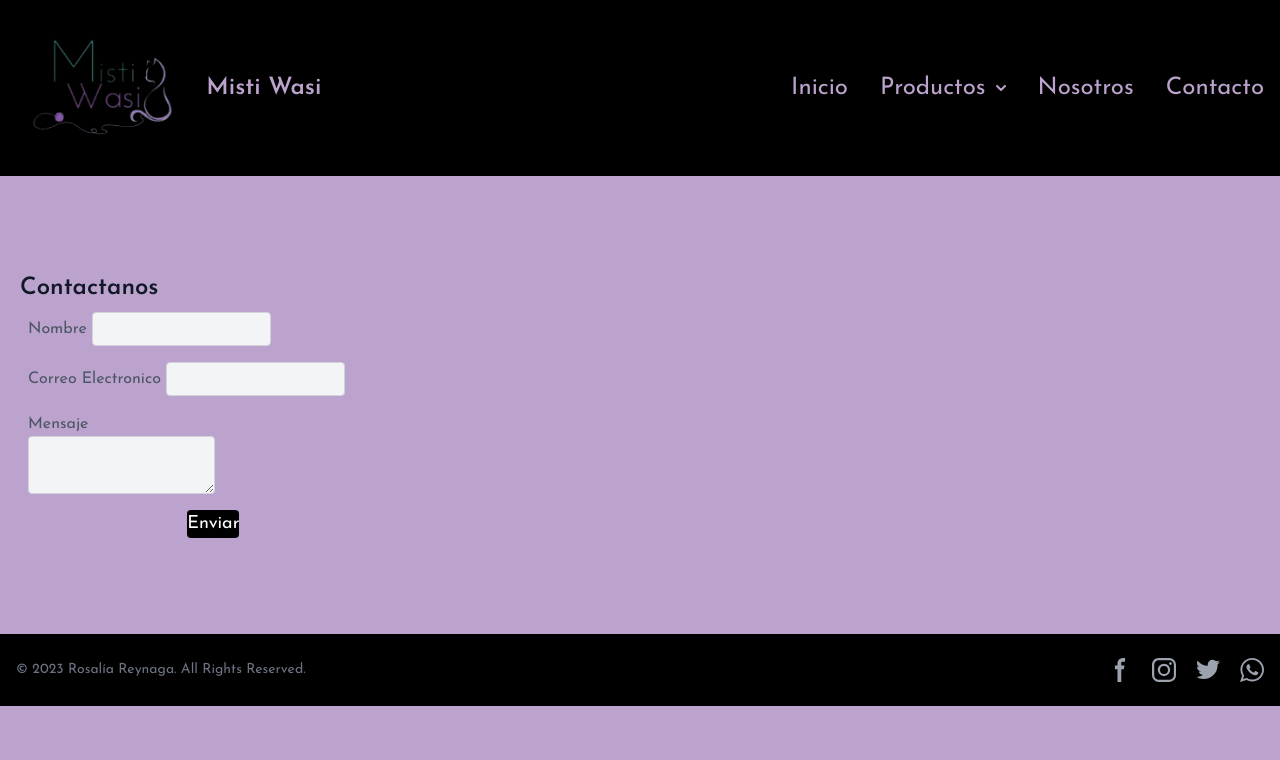
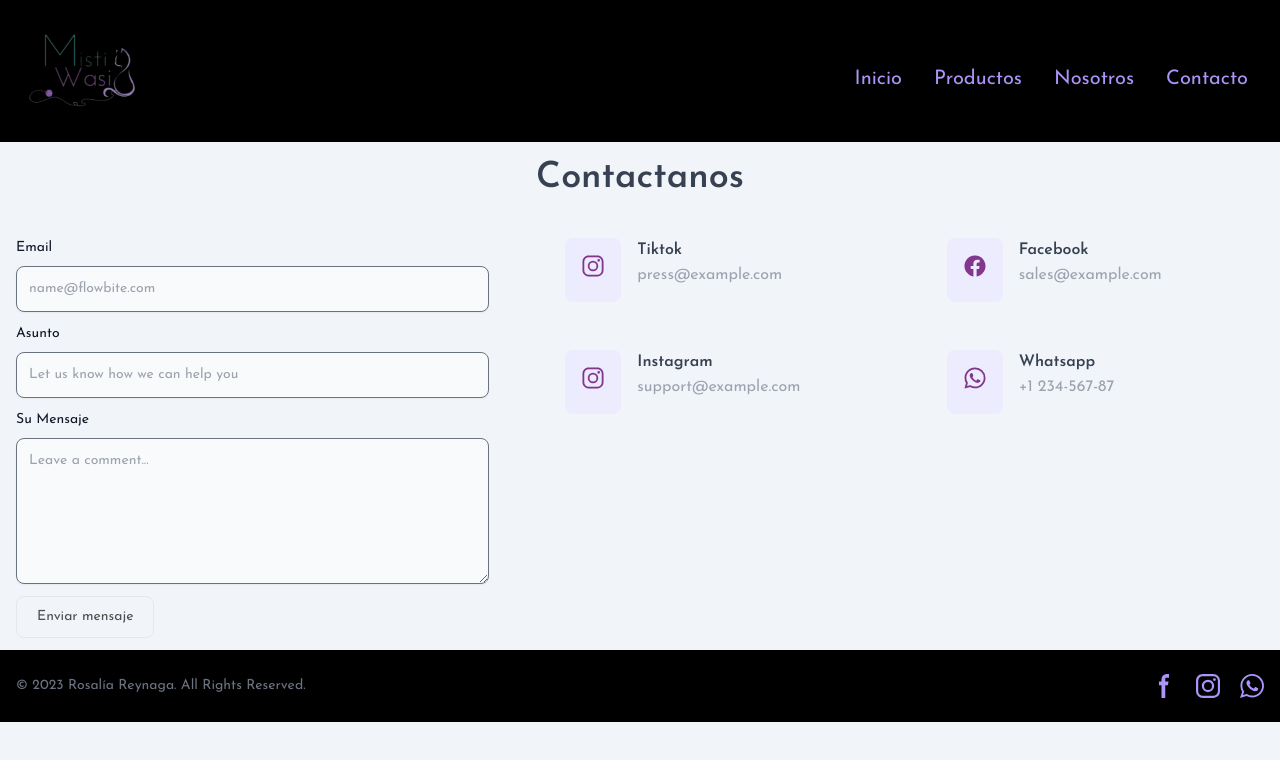
Before and after one commit to RRosalia22/MistiWasiPage, a website: page contacto.html in a window 1280 px wide. Drawn offline with nearby package versions, Linux system fonts and the light colour scheme.

Commit message:
Style(contactos): pagina completa

```diff
--- a/contacto.html
+++ b/contacto.html
@@ -1,143 +1,215 @@
 <!DOCTYPE html>
 <html lang="es">
+
 <head>
     <meta charset="UTF-8">
     <meta name="viewport" content="width=device-width, initial-scale=1.0">
-    <title>Contacto</title>
-    <link rel="stylesheet" href="./dist/output.css">
+    <title>Contactanos | Misti Wasi</title>
+    <link rel="stylesheet" href="https://cdn.jsdelivr.net/npm/tw-elements/dist/css/tw-elements.min.css" />
+    <link href="https://cdnjs.cloudflare.com/ajax/libs/flowbite/1.8.1/flowbite.min.css" rel="stylesheet" />
+
+    <!--iconos
+    <link rel="stylesheet" href="path/to/font-awesome/css/font-awesome.min.css"> -->
+    <link href='https://unpkg.com/css.gg@2.0.0/icons/css/instagram.css' rel='stylesheet'>
+    <link href="./dist/output.css" rel="stylesheet">
+
 </head>
-<body class="bg-lilac font-josefin">
-    <nav class="bg-black text-lilac">
-        <div class="max-w-screen-xl flex flex-wrap items-center justify-between mx-auto p-4">
-            <a href="index.html" class="flex items-center">
-                <img src="src/img/logoMW2.png" class="w-1/3 h-22 mr-3" alt="Logo" />
-                <span class="self-center text-2xl font-semibold whitespace-nowrap">Misti Wasi</span>
+
+<body class="font-josefin bg-slate-100">
+    <!--Main Navigation-->
+    <header>
+        <nav class="
+          flex flex-wrap
+          items-center
+          justify-between
+          w-full
+          py-4
+          md:py-0
+          px-4
+          text-lg text-purple-400
+          bg-black">
+            <div>
+                <a href="index.html">
+                    <img src="src/img/logoMW2.png" alt="" class="w-1/3">
                 </a>
-          <button data-collapse-toggle="navbar-dropdown" type="button"
-            class="inline-flex items-center p-2 w-10 h-10 justify-center text-sm text-gray-500 rounded-lg md:hidden hover:bg-gray-100 focus:outline-none focus:ring-2 focus:ring-gray-200"
-            aria-controls="navbar-dropdown" aria-expanded="false">
-            <span class="sr-only">Open main menu</span>
-            <svg class="w-5 h-5" aria-hidden="true" xmlns="http://www.w3.org/2000/svg" fill="none" viewBox="0 0 17 14">
-              <path stroke="currentColor" stroke-linecap="round" stroke-linejoin="round" stroke-width="2"
-                d="M1 1h15M1 7h15M1 13h15" />
+            </div>
+
+            <svg xmlns="http://www.w3.org/2000/svg" id="menu-button" class="h-6 w-6 cursor-pointer md:hidden block "
+                fill="none" viewBox="0 0 24 24" stroke="currentColor">
+                <path stroke-linecap="round" stroke-linejoin="round" stroke-width="2" d="M4 6h16M4 12h16M4 18h16" />
             </svg>
-          </button>
-          <div class="hidden w-full md:block md:w-auto text-2xl" id="navbar-dropdown">
-            <ul
-              class="flex flex-col font-medium p-4 md:p-0 mt-4 border rounded-lg bg-black md:flex-row md:space-x-8 md:mt-0 md:border-0 ">
+
+            <div class="hidden w-full md:flex md:items-center md:w-auto" id="menu">
+                <ul class="
+              pt-4
+              text-xl text-slate-100
+              md:flex
+              md:justify-between
+              md:pt-0">
                     <li>
-                <a href="index.html"
-                  class="block py-2 pl-3 pr-4rounded md:bg-transparent md:text-lilac md:p-0 md:dark:bg-transparent hover:text-purple-mag"
-                  aria-current="page">Inicio</a>
+                        <a class="md:p-4 py-2 block hover:text-purple-700" href="index.html">Inicio</a>
                     </li>
                     <li>
-                <button id="dropdownNavbarLink" data-dropdown-toggle="dropdownNavbar"
-                  class="flex items-center justify-between w-full py-2 pl-3 pr-4 text-lilac rounded hover:text-purple-mag md:hover:bg-transparent md:border-0  md:p-0 md:w-auto
-                   ">Productos
-                  <svg class="w-2.5 h-2.5 ml-2.5" aria-hidden="true" xmlns="http://www.w3.org/2000/svg" fill="none"
-                    viewBox="0 0 10 6">
-                    <path stroke="currentColor" stroke-linecap="round" stroke-linejoin="round" stroke-width="2"
-                      d="m1 1 4 4 4-4" />
-                  </svg></button>
-                <!-- Dropdown menu -->
-                <div id="dropdownNavbar"
-                  class="z-10 hidden font-normal bg-white divide-y divide-gray-100 rounded-lg shadow w-44 dark:bg-gray-700 dark:divide-gray-600">
-                  <ul class="py-2 text-sm text-gray-700 dark:text-gray-400" aria-labelledby="dropdownLargeButton">
-                    <li>
-                      <a href="#"
-                        class="block px-4 py-2 hover:bg-gray-100 dark:hover:bg-gray-600 dark:hover:text-white">Lana Alpaca</a>
+                        <a class="md:p-4 py-2 block hover:text-purple-700" href="productos.html">Productos</a>
                     </li>
                     <li>
-                      <a href="#"
-                        class="block px-4 py-2 hover:bg-gray-100 dark:hover:bg-gray-600 dark:hover:text-white">Lana Merino</a>
+                        <a class="md:p-4 py-2 block hover:text-purple-700" href="nosotros.html">Nosotros</a>
                     </li>
                     <li>
-                      <a href="#"
-                        class="block px-4 py-2 hover:bg-gray-100 dark:hover:bg-gray-600 dark:hover:text-white">Mezclas</a>
-                    </li>
-                  </ul>
-                  <div class="py-1">
-                    <a href="#"
-                      class="block px-4 py-2 text-sm text-gray-700 hover:bg-gray-100 dark:hover:bg-gray-600 dark:text-gray-400 dark:hover:text-white">Sign
-                      out</a>
-                  </div>
-                </div>
-              </li>
-              <li>
-                <a href="#"
-                  class="block py-2 pl-3 pr-4 text-lilac rounded hover:text-purple-mag md:hover:bg-transparent md:border-0  md:p-0">Nosotros</a>
-              </li>
-
-              <li>
-                <a href="contacto.html"
-                  class="block py-2 pl-3 pr-4 text-lilac rounded hover:text-purple-mag md:hover:bg-transparent md:border-0 md:p-0">Contacto</a>
+                        <a class="md:p-4 py-2 block hover:text-purple-700" href="contacto.html">Contacto</a>
                     </li>
 
                 </ul>
             </div>
-        </div>
         </nav>
+    </header>
 
-<!--contenido/form-->
-<section class="text-gray-600 relative w-1/3 md:w-full sm:w-full">
-    <div class=" px-5 py-24">
-      <div class="flex flex-col mb-12">
-        <h1 class="sm:text-3xl text-2xl font-semibold mb-4 text-gray-900">Contactanos</h1>
+    <!--Main Navigation-->
+
+    <main>
+
+
+        <h3 class="text-4xl font-semibold mb-10 text-center text-gray-700  mt-4">Contactanos </h3>
+
+        <div class="grid lg:grid-cols-12 gap-12">
+
+          <!-- First column -->
+          <div class="lg:col-span-5">
+            <section class=" ">
+                <div class="px-4 mx-auto max-w-screen-md">
+                    <form action="#" class="space-y-3">
+                        <div>
+                            <label for="email" class="block mb-2 text-sm font-medium text-gray-900 ">Email</label>
+                            <input type="email" id="email" class="block p-3 w-full text-sm text-gray-900 bg-gray-50 rounded-lg border border-gray-500 shadow-sm focus:border-purple-500 focus:ring-purple-500  " placeholder="name@flowbite.com" required>
 
                         </div>
-      <div class="lg:w-1/2 md:w-2/3 mx-auto">
-        <div class="flex flex-wrap m-2">
-          <div class="p-2 w-full">
-            <div class="relative">
-              <label for="name" class="leading-7 text-base text-gray-600">Nombre</label>
-              <input type="text" id="name" name="name" class=" bg-gray-100 bg-opacity-50 rounded border border-gray-300 focus:border-purple-500 focus:bg-white focus:ring-2 focus:ring-purple-200 text-base outline-none text-gray-700 py-1 px-3 leading-8 transition-colors duration-200 ease-in-out">
+                        <div>
+                            <label for="subject" class="block mb-2 text-sm font-medium text-gray-900">Asunto</label>
+                            <input type="text" id="subject" class="block p-3 w-full text-sm text-gray-900 bg-gray-50 rounded-lg border border-gray-500 shadow-sm focus:border-purple-500 focus:ring-purple-500 " placeholder="Let us know how we can help you" required>
+                        </div>
+                        <div class="sm:col-span-2">
+                            <label for="message" class="block mb-2 text-sm font-medium text-gray-900">Su Mensaje</label>
+                            <textarea id="message" rows="6" class="block p-3 w-full text-sm text-gray-900 bg-gray-50 rounded-lg border border-gray-500 shadow-sm focus:border-purple-500 focus:ring-purple-500 " placeholder="Leave a comment..."></textarea>
+                        </div>
+                        <button type="button" class="text-purple-900 hover:text-white border border-purple-900 hover:bg-black focus:outline-none focus:ring-4 focus:ring-gray-300 font-medium rounded-lg text-sm px-5 py-2.5 text-center mr-2 mb-2">Enviar mensaje</button>
+                    </form>
+                </div>
+              </section>
+          </div>
+                <!-- First column -->
+
+                <!-- Second column -->
+                <div class="lg:col-span-7 pl-3">
+
+                    <div class="grid lg:grid-cols-2 gap-12">
+
+                        <!-- Press -->
+                        <div class="flex">
+                            <!-- Badge -->
+                            <div>
+                                <span class="inline-block bg-purple-100 text-purple-mag p-4 rounded-lg mr-4">
+                                    <ion-icon name="logo-instagram" class="w-6 h-6" viewBox="0 0 24 24" fill="none"></ion-icon>
+                                </span>
+                            </div>
+
+                            <!-- Text -->
+                            <div>
+                                <p class="font-semibold mb-0 text-gray-700 dark:text-white">Tiktok</p>
+                                <p class="text-gray-400 dark:text-gray-400">press@example.com</p>
                             </div>
                         </div>
-          <div class="p-2 w-full">
-            <div class="relative">
-              <label for="email" class="leading-7 text-base text-gray-600">Correo Electronico</label>
-              <input type="email" id="email" name="email" class=" bg-gray-100 bg-opacity-50 rounded border border-gray-300 focus:border-purple-500 focus:bg-white focus:ring-2 focus:ring-purple-200 text-base outline-none text-gray-700 py-1 px-3 leading-8 transition-colors duration-200 ease-in-out">
+                        <!-- Tiktok -->
+
+                        <!-- Facebook-->
+                        <div class="flex">
+                            <!-- Badge -->
+                            <div>
+                                <span class="inline-block bg-purple-100 text-purple-mag p-4 rounded-lg mr-4">
+                                    <ion-icon name="logo-facebook" class="w-6 h-6" viewBox="0 0 24 24" fill="none"></ion-icon>
+                                </span>
+                            </div>
+
+                            <!-- Text -->
+                            <div>
+                                <p class="font-semibold mb-0 text-gray-700 dark:text-white">Facebook</p>
+                                <p class="text-gray-400 dark:text-gray-400">sales@example.com</p>
+
                             </div>
                         </div>
-          <div class="p-2 ">
-            <div class="relative">
-              <label for="message" class="leading-7 text-base text-gray-600 block">Mensaje</label>
-              <textarea id="message" name="message" class=" bg-gray-100 bg-opacity-50 rounded border border-gray-300 focus:border-purple-500 focus:bg-white focus:ring-2 focus:ring-purple-200 h-32 text-base outline-none text-gray-700 py-1 px-3 resize-none leading-6 transition-colors duration-200 ease-in-out"></textarea>
+                        <!-- Sales questions -->
+
+                        <!-- Technical support -->
+                        <div class="flex">
+                            <!-- Badge -->
+                            <div >
+                                <span class="inline-block bg-purple-100 text-purple-mag p-4 rounded-lg mr-4">
+                                    <ion-icon name="logo-instagram" class="w-6 h-6" viewBox="0 0 24 24" fill="none"></ion-icon>
+                                </span>
+                            </div>
+
+                            <!-- Text -->
+                            <div>
+                                <p class="font-semibold mb-0 text-gray-700 dark:text-white">Instagram</p>
+                                <p class="text-gray-400 dark:text-gray-400">support@example.com</p>
                             </div>
                         </div>
-          <div class="p-24 w-full ">
-            <button class="flex mx-auto text-white bg-black focus:outline-none hover:bg-purple-300 rounded text-lg">Enviar</button>
+                        <!-- Whatsapp -->
+
+                        <!-- Whatsapp -->
+                        <div class="flex">
+                            <!-- Badge -->
+                            <div>
+                                <span class="inline-block bg-purple-100 text-purple-mag p-4 rounded-lg mr-4">
+                                    <ion-icon name="logo-whatsapp" class="w-6 h-6" viewBox="0 0 24 24" fill="none"></ion-icon>
+                                </span>
+                            </div>
+
+                            <!-- Text -->
+                            <div>
+                                <p class="font-semibold mb-0 text-gray-700">Whatsapp</p>
+                                <p class="text-gray-400">+1 234-567-87</p>
+
+                            </div>
+                        </div>
+                        <!-- Bug report -->
+
                     </div>
 
                 </div>
+                <!-- Second column -->
+
             </div>
+
+
+
+        </section>
+        <!-- Section: Contact -->
+
         </div>
-  </section>
 
-  <!--footer-->
-  <footer class="text-gray-600 body-font bg-black">
+    <!--FOOTER-->
+
+
+
+    </main>
+    <footer class="text-gray-600 body-font bg-black mt-3">
         <div class="mx-auto w-full max-w-screen-xl">
           <div class="px-4 py-6 md:flex md:items-center md:justify-between">
           <span class="text-sm text-gray-500 dark:text-gray-300 sm:text-center">© 2023 Rosalía Reynaga. All Rights Reserved.
           </span>
           <div class="flex mt-4 space-x-5 sm:justify-center md:mt-0">
-          <a href="#" class="text-gray-400 hover:text-gray-900 dark:hover:text-white">
+              <a href="#" class="text-purple-400 hover:text-purple-700">
                     <svg class="w-6 h-6" aria-hidden="true" xmlns="http://www.w3.org/2000/svg" fill="currentColor" viewBox="0 0 8 19">
                           <path fill-rule="evenodd" d="M6.135 3H8V0H6.135a4.147 4.147 0 0 0-4.142 4.142V6H0v3h2v9.938h3V9h2.021l.592-3H5V3.591A.6.6 0 0 1 5.592 3h.543Z" clip-rule="evenodd"/>
                       </svg>
                     <span class="sr-only">Facebook page</span>
                 </a>
-            <a href="#" class="text-gray-400 hover:text-gray-900 dark:hover:text-white">
+                <a href="#" class="text-purple-400 hover:text-purple-700 ">
                   <svg class="w-6 h-6" xmlns="http://www.w3.org/2000/svg" width="24" height="24" viewBox="0 0 24 24" fill="currentColor"><path d="M16.98 0a6.9 6.9 0 0 1 5.08 1.98A6.94 6.94 0 0 1 24 7.02v9.96c0 2.08-.68 3.87-1.98 5.13A7.14 7.14 0 0 1 16.94 24H7.06a7.06 7.06 0 0 1-5.03-1.89A6.96 6.96 0 0 1 0 16.94V7.02C0 2.8 2.8 0 7.02 0h9.96zm.05 2.23H7.06c-1.45 0-2.7.43-3.53 1.25a4.82 4.82 0 0 0-1.3 3.54v9.92c0 1.5.43 2.7 1.3 3.58a5 5 0 0 0 3.53 1.25h9.88a5 5 0 0 0 3.53-1.25 4.73 4.73 0 0 0 1.4-3.54V7.02a5 5 0 0 0-1.3-3.49 4.82 4.82 0 0 0-3.54-1.3zM12 5.76c3.39 0 6.2 2.8 6.2 6.2a6.2 6.2 0 0 1-12.4 0 6.2 6.2 0 0 1 6.2-6.2zm0 2.22a3.99 3.99 0 0 0-3.97 3.97A3.99 3.99 0 0 0 12 15.92a3.99 3.99 0 0 0 3.97-3.97A3.99 3.99 0 0 0 12 7.98zm6.44-3.77a1.4 1.4 0 1 1 0 2.8 1.4 1.4 0 0 1 0-2.8z"/></svg>
                     <span class="sr-only">Instagram</span>
                 </a>
-            <a href="#" class="text-gray-400 hover:text-gray-900 dark:hover:text-white">
-                <svg class="w-6 h-6" aria-hidden="true" xmlns="http://www.w3.org/2000/svg" fill="currentColor" viewBox="0 0 20 17">
-                  <path fill-rule="evenodd" d="M20 1.892a8.178 8.178 0 0 1-2.355.635 4.074 4.074 0 0 0 1.8-2.235 8.344 8.344 0 0 1-2.605.98A4.13 4.13 0 0 0 13.85 0a4.068 4.068 0 0 0-4.1 4.038 4 4 0 0 0 .105.919A11.705 11.705 0 0 1 1.4.734a4.006 4.006 0 0 0 1.268 5.392 4.165 4.165 0 0 1-1.859-.5v.05A4.057 4.057 0 0 0 4.1 9.635a4.19 4.19 0 0 1-1.856.07 4.108 4.108 0 0 0 3.831 2.807A8.36 8.36 0 0 1 0 14.184 11.732 11.732 0 0 0 6.291 16 11.502 11.502 0 0 0 17.964 4.5c0-.177 0-.35-.012-.523A8.143 8.143 0 0 0 20 1.892Z" clip-rule="evenodd"/>
-              </svg>
-                <span class="sr-only">Twitter page</span>
-            </a>
-            <a href="#" class="text-gray-400 hover:text-gray-900 dark:hover:text-white">
+
+                <a href="#" class="text-purple-400 hover:text-purple-700">
                   <svg class="w-6 h-6" xmlns="http://www.w3.org/2000/svg" width="24" height="24" viewBox="0 0 24 24" fill="currentColor"><path d="M24 11.7c0 6.45-5.27 11.68-11.78 11.68-2.07 0-4-.53-5.7-1.45L0 24l2.13-6.27a11.57 11.57 0 0 1-1.7-6.04C.44 5.23 5.72 0 12.23 0 18.72 0 24 5.23 24 11.7M12.22 1.85c-5.46 0-9.9 4.41-9.9 9.83 0 2.15.7 4.14 1.88 5.76L2.96 21.1l3.8-1.2a9.9 9.9 0 0 0 5.46 1.62c5.46 0 9.9-4.4 9.9-9.83a9.88 9.88 0 0 0-9.9-9.83m5.95 12.52c-.08-.12-.27-.19-.56-.33-.28-.14-1.7-.84-1.97-.93-.26-.1-.46-.15-.65.14-.2.29-.75.93-.91 1.12-.17.2-.34.22-.63.08-.29-.15-1.22-.45-2.32-1.43a8.64 8.64 0 0 1-1.6-1.98c-.18-.29-.03-.44.12-.58.13-.13.29-.34.43-.5.15-.17.2-.3.29-.48.1-.2.05-.36-.02-.5-.08-.15-.65-1.56-.9-2.13-.24-.58-.48-.48-.64-.48-.17 0-.37-.03-.56-.03-.2 0-.5.08-.77.36-.26.29-1 .98-1 2.4 0 1.4 1.03 2.76 1.17 2.96.14.19 2 3.17 4.93 4.32 2.94 1.15 2.94.77 3.47.72.53-.05 1.7-.7 1.95-1.36.24-.67.24-1.25.17-1.37"/>
                   </svg>
                     <span class="sr-only">Whatsapp</span>
@@ -146,8 +218,46 @@
           </div>
         </div>
         </div>
+      </footer>
 
 
-  </footer>
+
+
+
+    <!--SCRIPT NAV BAR RESPONSIVE-->
+    <script src="https://cdnjs.cloudflare.com/ajax/libs/flowbite/1.8.1/flowbite.min.js"></script>
+    <script src="https://cdn.jsdelivr.net/npm/tw-elements/dist/js/tw-elements.umd.min.js"></script>
+
+    <script>// Initialization for ES Users
+        import {
+            Collapse,
+            Dropdown,
+            initTE,
+        } from "tw-elements";
+
+        initTE({ Collapse, Dropdown });</script>
+    <script>
+        import {
+            Ripple,
+            Input,
+            initTE,
+        } from "tw-elements";
+
+        initTE({ Ripple, Input });
+
+    </script>
+    <script>
+        const button = document.querySelector('#menu-button');
+        const menu = document.querySelector('#menu');
+
+
+        button.addEventListener('click', () => {
+            menu.classList.toggle('hidden');
+        });
+    </script>
+    <!--ICONOS https://ionic.io/ionicons/usage-->
+    <script type="module" src="https://unpkg.com/ionicons@7.1.0/dist/ionicons/ionicons.esm.js"></script>
+<script nomodule src="https://unpkg.com/ionicons@7.1.0/dist/ionicons/ionicons.js"></script>
 </body>
+
 </html>
```
Also changed, not shown: contact.html (added, +153 -0 lines), dist/output.css, nosotros.html (added), productos.html (added). Lines whose indentation alone changed are shown as unchanged.
